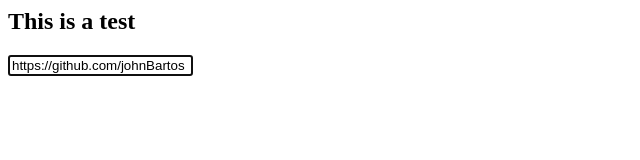
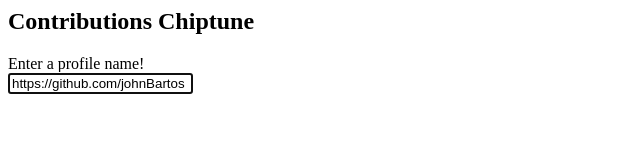
Before and after one commit to johnBartos/contributions-chiptune, a plain HTML site: page index.html in a window 1280 px wide. Shown: the whole page, without its empty margins (0-640 px from the left). Drawn offline with Linux system fonts and the light colour scheme.

Commit message:
Added HTML content

```diff
--- a/index.html
+++ b/index.html
@@ -1,4 +1,8 @@
-<h2>This is a test</h2>
-<form><input id="input" type="text" name="profileUrl" value="https://github.com/johnBartos"></input>
+<h2>Contributions Chiptune</h2>
+<div>Enter a profile name!</div>
+<form method="GET"><input id="input" type="text" name="profileUrl" value="https://github.com/johnBartos"></input>
 </form>
-<script>document.getElementById("input").focus()</script>
+<script>
+  document.getElementById("input").focus()
+
+</script>
```
